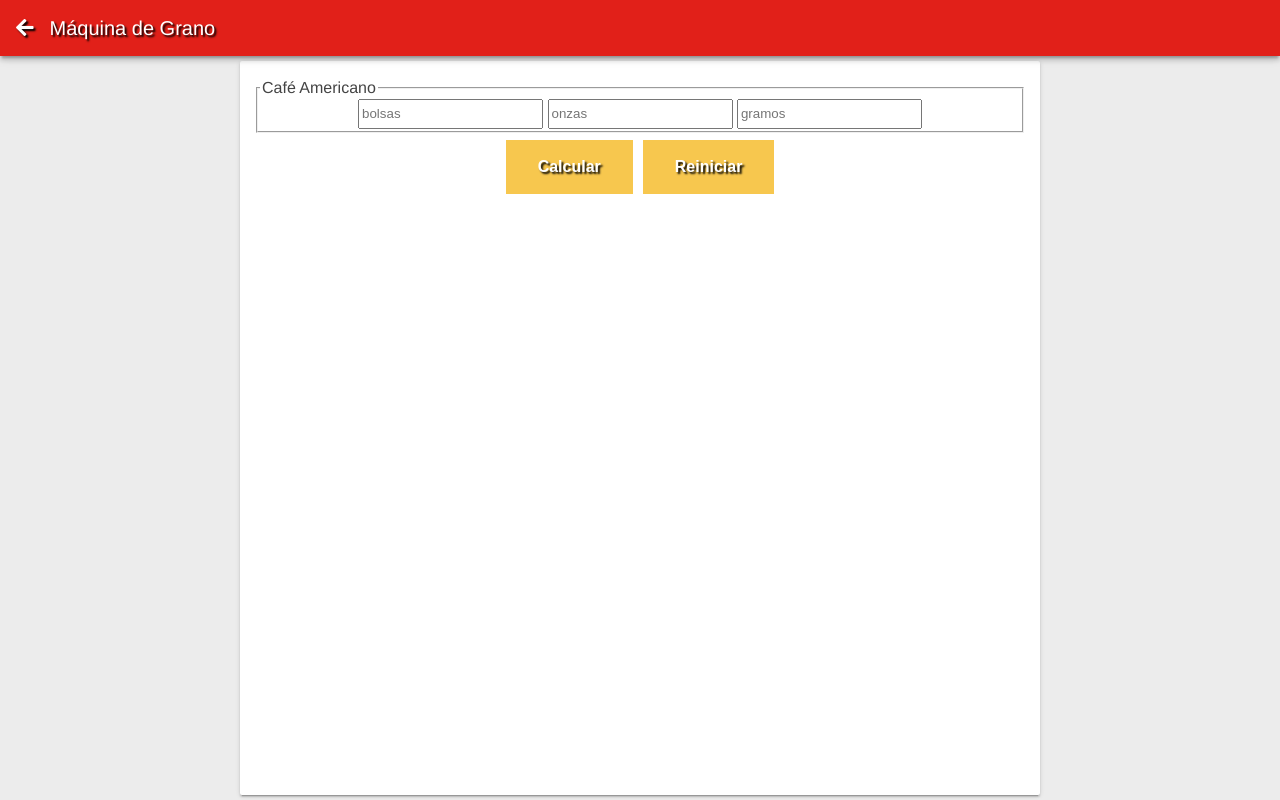
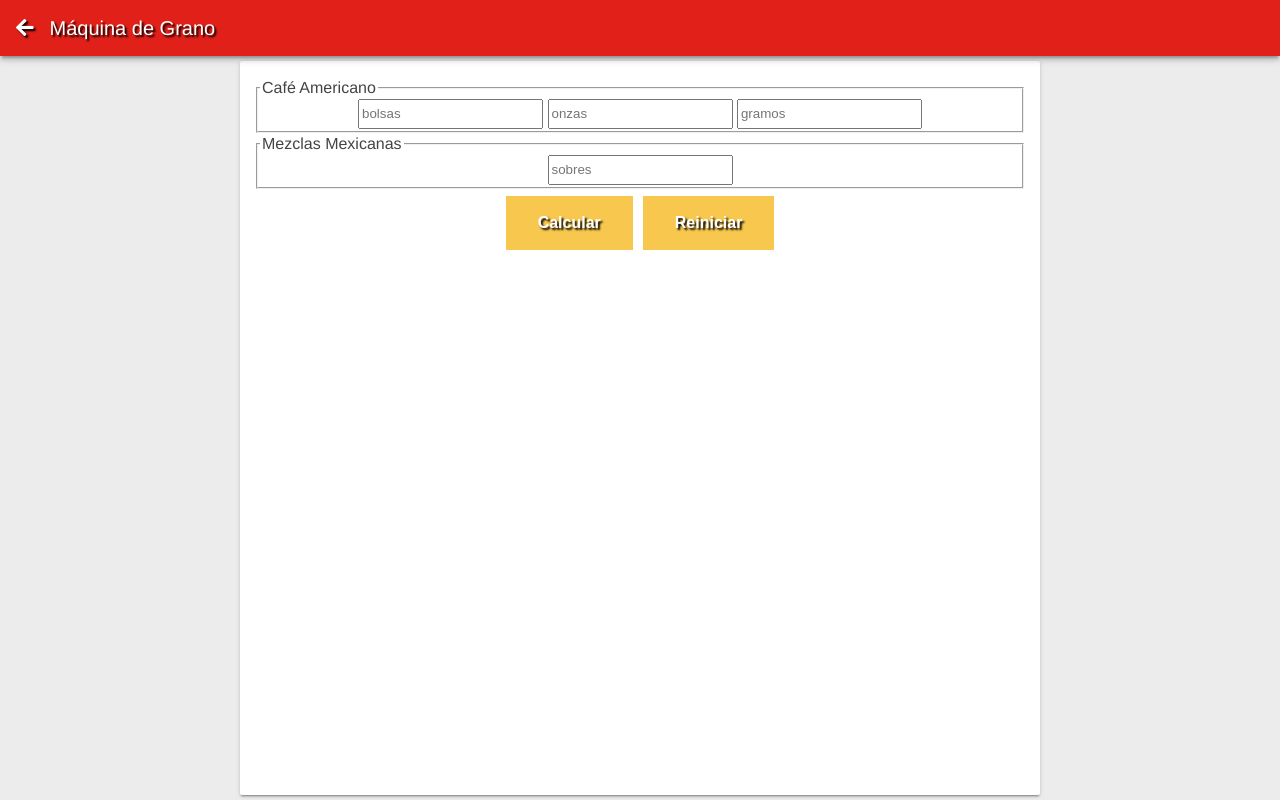
Before and after one commit to A16016344/calculadora-insumos, a plain HTML site: page grano.html in a window 1280 px wide. Drawn offline with Linux system fonts and the light colour scheme.

Commit message:
Update grano.html

```diff
--- a/grano.html
+++ b/grano.html
@@ -27,7 +27,12 @@
 				<fieldset>
 					<legend class="cap 788 1150 7456">Café Americano</legend>
 						<input type="number" class="bolsas" placeholder="bolsas" > <input type="number" class="onzas" placeholder="onzas"> <input type="number" class="gramos" placeholder="gramos"></input>
-				</fieldset>				<input class="button" onclick="calcular();" type="button" value="Calcular"><input class='button' type='button' onclick='recargar();' value='Reiniciar'>
+				</fieldset>
+				<fieldset>
+					<legend class="cap 60 0 33421">Mezclas Mexicanas</legend>
+						<input type="number" class="bolsas" placeholder="sobres" ></input>
+				</fieldset>
+				<input class="button" onclick="calcular();" type="button" value="Calcular"><input class='button' type='button' onclick='recargar();' value='Reiniciar'>
 			</form>
 		</section>
 
```
